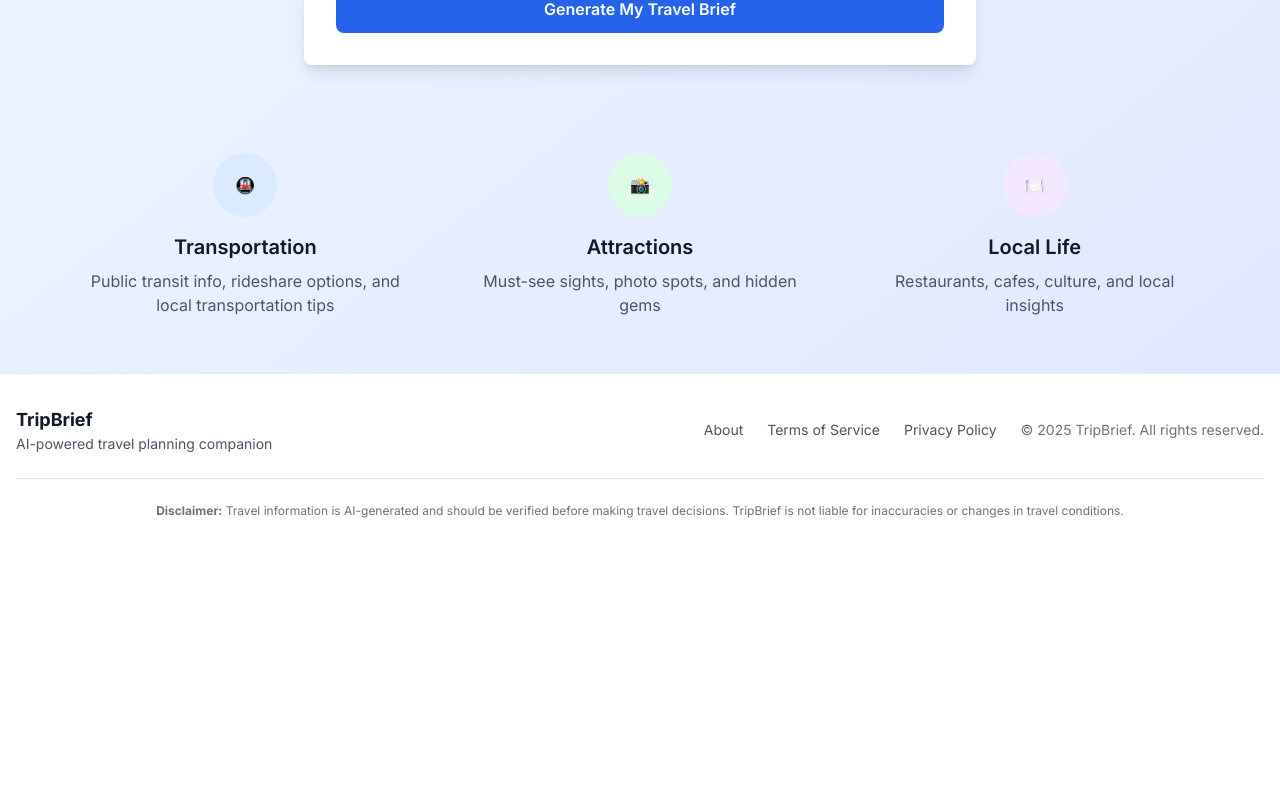
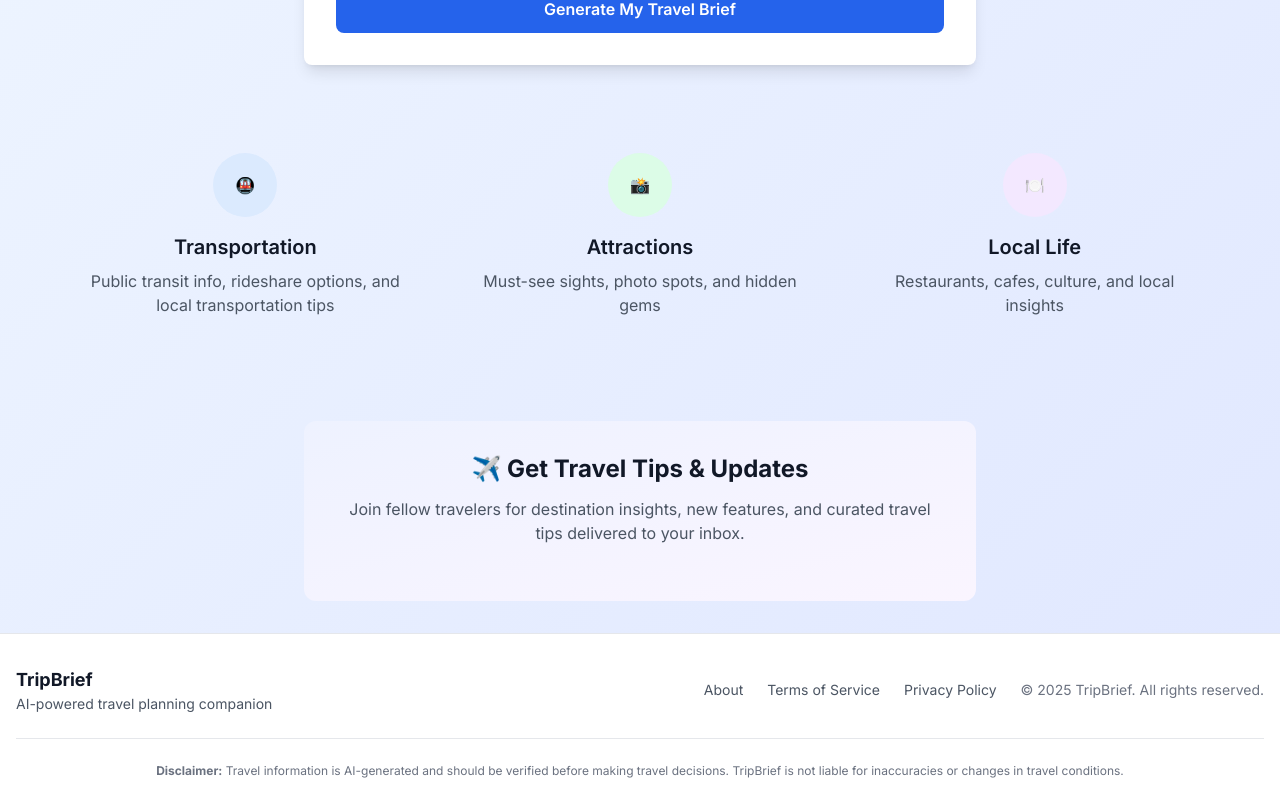
Before and after one commit to chadvincente/tripbrief, a Next.js app: page / in a window 1280 px wide. Shown: the part 453-1251 px from the top of the page. Before the commit the page ends 1004 px from the top, so only its background shows below. Built offline with nearby package versions, Linux system fonts and the light colour scheme.

Commit message:
tracking

```diff
--- a/src/app/page.tsx
+++ b/src/app/page.tsx
@@ -40,7 +40,18 @@ export default function Home() {
 
       // Umami Analytics (custom analytics)
       if (typeof window !== 'undefined' && window.umami) {
+        // Umami v2 syntax with properties
         window.umami.track('travel-brief-search', searchData)
+
+        // Fallback: track destination as separate event name for better visibility
+        window.umami.track(`destination-${searchData.destination.toLowerCase().replace(/[^a-z0-9]/g, '-')}`)
+
+        // Track whether dates were provided
+        if (searchData.hasDateRange) {
+          window.umami.track('search-with-date-range')
+        } else {
+          window.umami.track('search-without-dates')
+        }
       }
 
       // Vercel Analytics (performance + events)
@@ -230,6 +241,27 @@ export default function Home() {
             <p className="text-gray-600 dark:text-gray-300">Restaurants, cafes, culture, and local insights</p>
           </div>
         </div>
+
+        {/* Newsletter Signup */}
+        <div className="mt-20 max-w-2xl mx-auto bg-gradient-to-br from-indigo-50 to-purple-50 dark:from-indigo-900/20 dark:to-purple-900/20 rounded-xl p-8 text-center">
+          <div className="mb-6">
+            <h2 className="text-2xl font-bold text-gray-900 dark:text-white mb-3">
+              ✈️ Get Travel Tips & Updates
+            </h2>
+            <p className="text-gray-600 dark:text-gray-300">
+              Join fellow travelers for destination insights, new features, and curated travel tips delivered to your inbox.
+            </p>
+          </div>
+
+          {/* ConvertKit Form */}
+          <div id="convertkit-form">
+            <script
+              async
+              data-uid="2e6639958f"
+              src="https://tripbrief.kit.com/2e6639958f/index.js"
+            ></script>
+          </div>
+        </div>
       </main>
       <Footer />
     </div>
```
